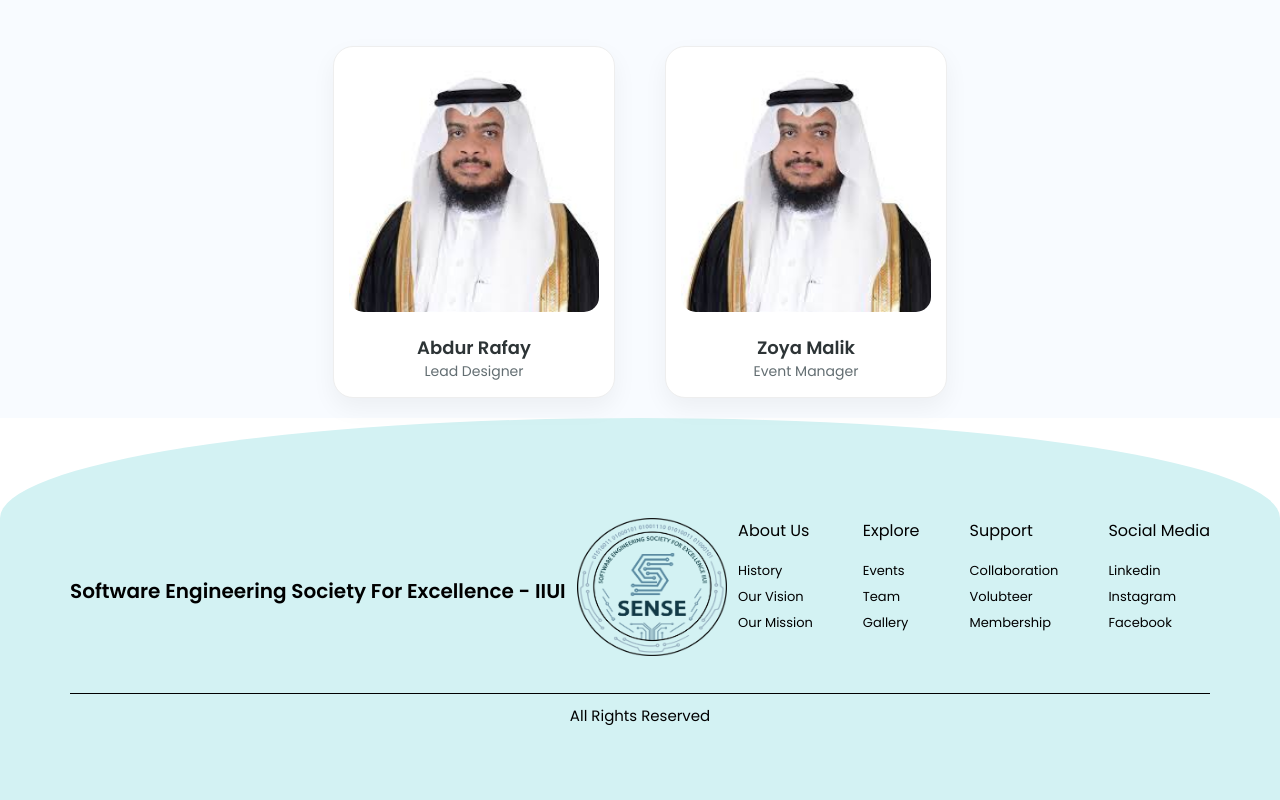
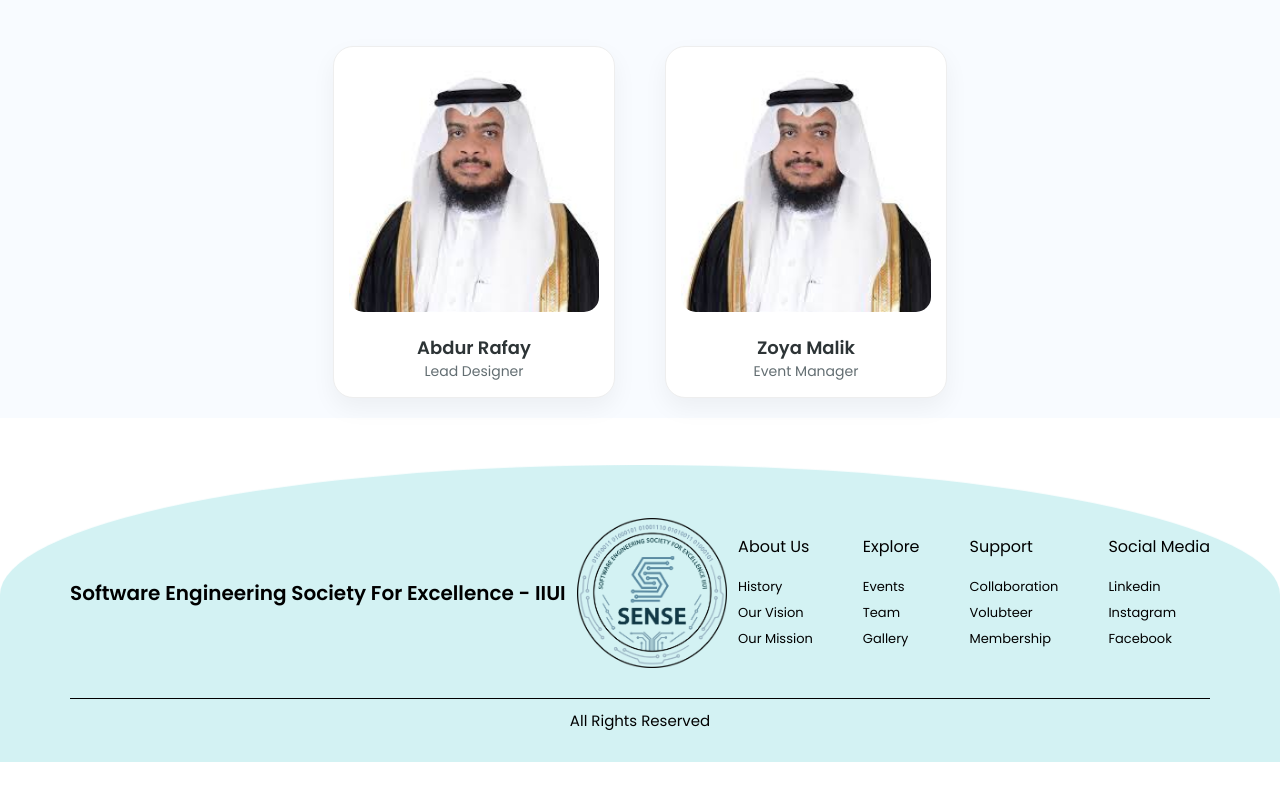
Before and after one commit to malikzain3/Sense-Website, a React (Vite) app: page /TeamPage in a window 1280 px wide. Shown: the part 817-1617 px from the top of the page. After the commit the page ends 1579 px from the top, so only its background shows below. Built offline with nearby package versions, Linux system fonts and the light colour scheme.

Commit message:
Ficed Footer CSS

```diff
--- a/src/Components/Footer.css
+++ b/src/Components/Footer.css
@@ -4,37 +4,53 @@
 }
 
 #Footer {
+  position: relative;
+  min-height: 40vh;
+}
+
+/* Animated layer (safe to scale) */
+.footer-bg {
+  position: absolute;
+  inset: 0;
   background-color: #d3f2f3;
   padding: 100px 70px 20px 70px;
-  min-height: 40vh;
+
   border-top-left-radius: 50% 100px;
   border-top-right-radius: 50% 100px;
+
   transform-origin: bottom center;
+  will-change: transform;
+  z-index: 0;
 }
+
+/* Content stays normal (not scaled) */
+.footer-content {
+  position: relative;
+  z-index: 1;
+  padding: 100px 70px 20px 70px;
+}
+
 .Footer-Top {
   display: flex;
   justify-content: space-between;
+  align-items: center;
 }
 
-.Footer-Left {
+.Footer-Right {
   display: flex;
-  align-items: center;
-  gap: 15px;
+  gap: 50px;
 }
 
 .Footer-Sense-logo img {
   width: 150px;
-  height: 138px;
+  height: 150px; /* make it square so it can't become oval by sizing */
+  object-fit: contain;
+  display: block;
 }
 
 .Footer-Sense-Name {
   font-size: 20px;
   font-weight: 600;
-}
-
-.Footer-Right {
-  display: flex;
-  gap: 50px;
 }
 
 .Footer-About-Us-links,
@@ -58,13 +74,6 @@
   margin-top: 30px;
 }
 
-.Footer-Media-Links {
-  display: flex;
-  gap: 20px;
-  justify-content: center;
-  margin-top: 30px;
-}
-
 .Footer-Bottom {
   display: flex;
   justify-content: center;
```
